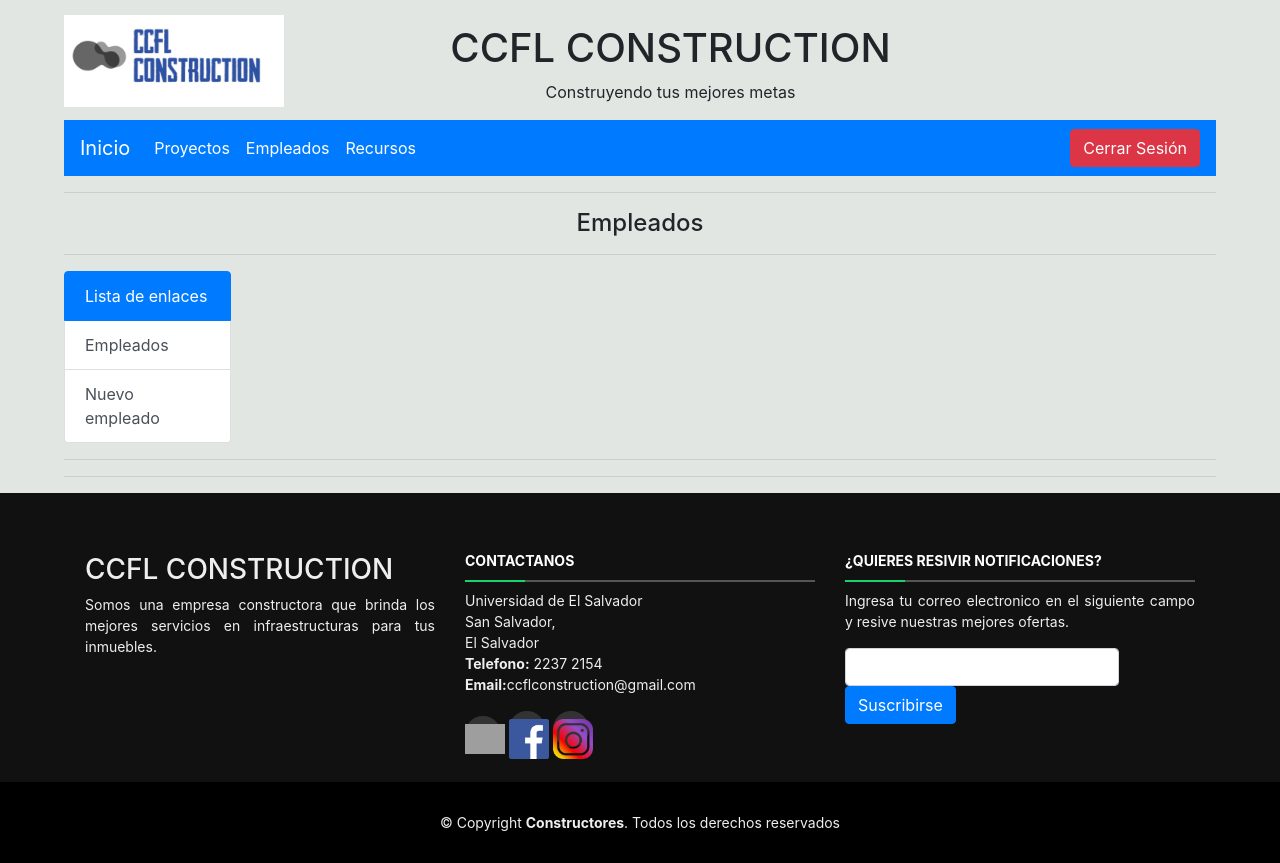
After one commit to FCamposP/tarea-hdp, a Django app: page /empleados/Empleado/ in a window 1280 px wide. The commit adds this page. Run offline with Django 3.2, Linux system fonts and the light colour scheme; a user stored in the database is signed in; parts of the project's set-up code (start-up, migrations or seed data) failed here and were passed over; some libraries are stand-ins or nearby versions; grey boxes are pictures that could not be loaded.

Commit message:
inicio de empleados :V

```diff
--- a/apps/empleado/urls.py
+++ b/apps/empleado/urls.py
@@ -0,0 +1,13 @@
+from django.contrib import admin
+from django.contrib.auth.decorators import login_required
+from django.conf.urls import url, include
+from apps.empleado.views import *
+from django.contrib.auth.views import login
+
+app_name="empleado"
+urlpatterns = [
+    url(r'^Empleado/$',login_required(Empleado),name="Empleado"),
+    url(r'^NuevoEmpleado/$',login_required(crearEmpleado),name="NuevoEmpleado"),
+
+
+]
--- a/apps/empleado/views.py
+++ b/apps/empleado/views.py
@@ -1,3 +1,10 @@
 from django.shortcuts import render
 
 # Create your views here.
+def Empleado(request):
+
+	return render(request,'empleados/empleado.html')
+
+def crearEmpleado(request):
+
+	return render(request,'empleados/crearEmpleado.html')
--- a/hdp2/urls.py
+++ b/hdp2/urls.py
@@ -22,6 +22,7 @@ urlpatterns = [
     path('admin/', admin.site.urls),
     url(r'^const/',include('apps.constuctora.urls',namespace="const")),
     url(r'^proyectos/',include('apps.proyecto.urls',namespace="proyectos")),
+    url(r'^empleados/',include('apps.empleado.urls',namespace="empleados")),
     url(r'^',login, {'template_name':'login/login.html'}, name="login"),
     url(r'^logout/',logout_then_login, name='logout'),
 
--- a/templates/base/base.html
+++ b/templates/base/base.html
@@ -51,7 +51,7 @@
                         {%endif%}
                         {%if user.is_superuser == True%}
                       <li class = "nav-item active"> <!--administrador-->
-                        <a class="nav-link" href="#" style="color:white"> Empleados  </a>
+                        <a class="nav-link" href="http://127.0.0.1:8000/empleados/Empleado/" style="color:white"> Empleados  </a>
                       </li>
                       {%endif%}
                       {%if user.is_superuser == False%}
--- /dev/null
+++ b/templates/empleados/empleado.html
@@ -0,0 +1,12 @@
+{% extends 'base/base.html'%}
+{% block Apartado%} <h4 style=" text-align: center;">Empleados</h4>{% endblock %}
+{%block links%}
+<div class="list-group">
+    <a href="" class="list-group-item list-group-item-action active">Lista de enlaces</a>
+    <a href="" class="list-group-item list-group-item-action">Empleados</a>
+    <a href="http://127.0.0.1:8000/empleados/NuevoEmpleado/" class="list-group-item list-group-item-action">Nuevo empleado</a>
+</div>
+{%endblock%}
+
+{% block contenido %}
+{% endblock %}
```
Also changed, not shown: templates/empleados/crearEmpleado.html (added, +13 -0 lines).
